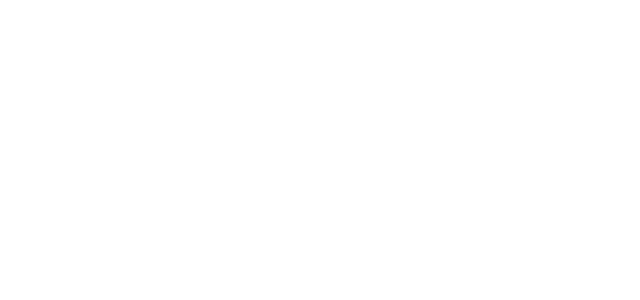
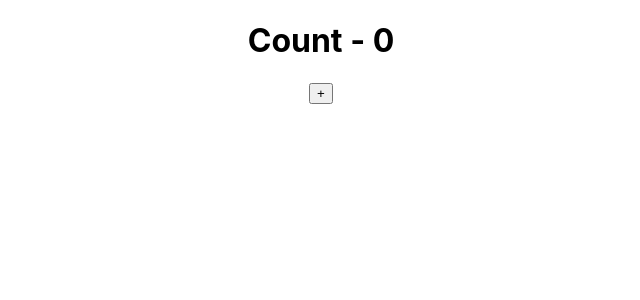
Before and after one commit to nihalshanp/learning-react, a React (Create React App) app: page / in a window 1280 px wide. Shown: the top 300 px of the page, without its empty margins (319-959 px from the left). Built offline with nearby package versions, Linux system fonts and the light colour scheme.

Commit message:
created counter app

```diff
--- a/src/App.js
+++ b/src/App.js
@@ -1,8 +1,8 @@
 import React, { Component }  from 'react'
-import logo from './logo.svg';
+//import logo from './logo.svg';
 import './App.css';
-// import Func from './Component/func'
-// import Class from './Component/class'
+//import Func from './Component/func'
+//import Class from './Component/class'
 // import Message from './Component/message'
 import Counter from './Component/Counter/Counter'
 class App extends Component {
@@ -16,14 +16,13 @@
       <Func name="shan" age="18">
         <p>I like to use Laptop</p>
       </Func>
-      <Func name="p" age="20">
-        <p>I like to use Mobile</p>
-      </Func>
+      <Func name="p" age="20"><p>I like to use Mobile</p></Func>
       <h1> Class <br/> ---------</h1>
       <Class name="Nihal" age="13"/>
       <Class name="Shan" age="18"/>
       <Class name="p" age="20"/>
       <Message/>*/}
+      <Counter/>
 
     </div>
   );
--- a/src/Component/Counter/Counter.js
+++ b/src/Component/Counter/Counter.js
@@ -1,11 +1,40 @@
-import React, { Component } from 'react'
+import React, {
+  Component
+} from 'react'
 
 export default class Class extends Component {
-    render() {
-        return (
-            <div>
-                Count
-            </div>
-        )
+  constructor() {
+    super()
+    this.state = {
+      count: 0
     }
+  }
+  increment(){
+    // this.state.count = this.state.count + 1
+    // this.setState({
+    //   count: this.state.count + 1
+    // },()=>{
+    //   console.log(this.state.consol)
+    // })
+    this.setState(prevState=>({
+      count: prevState.count + 1
+    }))
+  }
+  incrementFive(){
+    this.increment()
+    this.increment()
+    this.increment()
+    this.increment()
+    this.increment()
+  }
+  render() {
+    return (
+      <div>
+              <h1>
+                Count - {this.state.count}
+              </h1>
+              <button onClick={() => this.incrementFive()}> + </button>
+      </div>
+    )
+  }
 }
--- a/src/Component/class.js
+++ b/src/Component/class.js
@@ -1,11 +1,11 @@
 import React, { Component } from 'react'
-import PropTypes from 'prop-types'
 
 export default class Class extends Component {
     render() {
+      const {name, age} = this.props
         return (
             <div>
-                <h4> Welcome {this.props.name}. I hope your age is {this.props.age}</h4>
+                <h4> Welcome {name}. I hope your age is {age}</h4>
             </div>
         )
     }
--- a/src/Component/func.js
+++ b/src/Component/func.js
@@ -1,10 +1,11 @@
 import React from 'react'
 
 const Hello = props => {
+  const {name, age} = props
   // jsx
   return (
     <div>
-      <h4> I'm {props.name}. My age is {props.age}</h4>
+      <h4> I'm {name}. My age is {age}</h4>
       {props.children}
     </div>
   )
```
Also changed, not shown: src/Component/message.js (+3 -5 lines).
